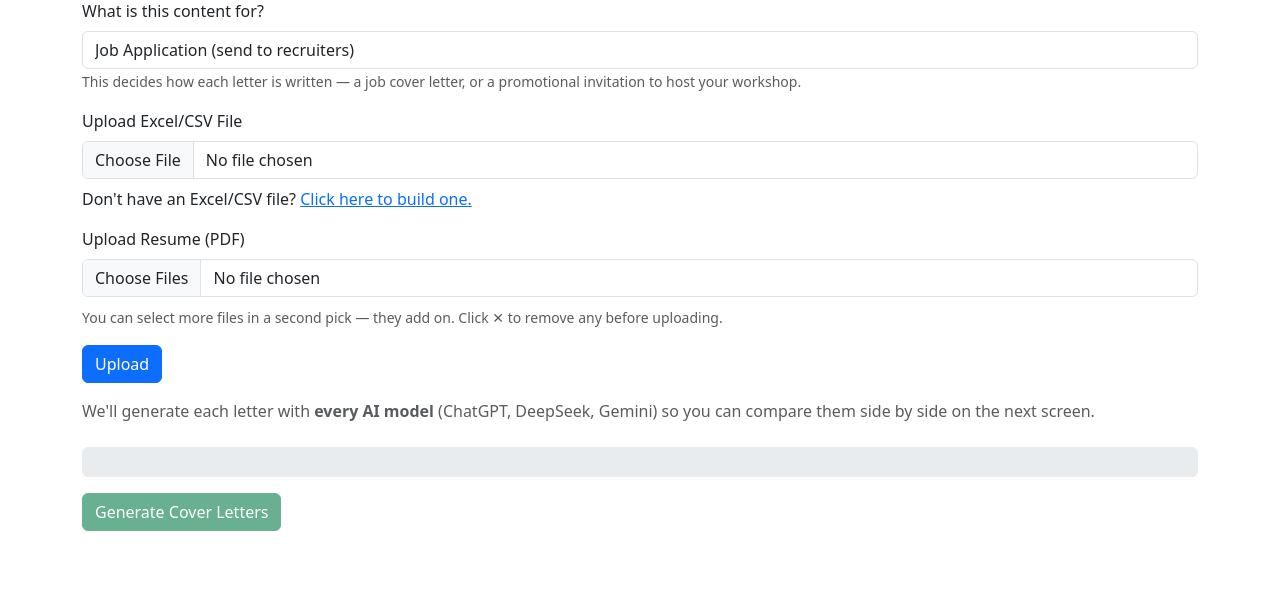
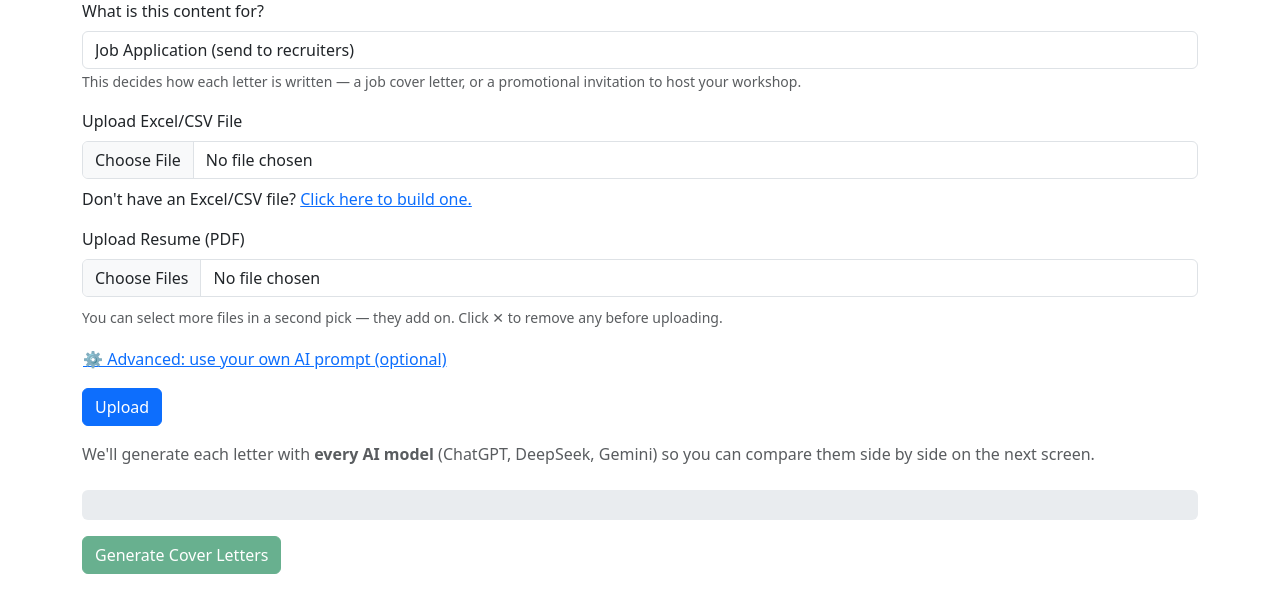
Before and after one commit to madiha1ahmed/resume-shots-final, a Flask app: page /upload in a window 1280 px wide. Shown: the part 95-707 px from the top of the page. Run offline with Flask 2, Linux system fonts and the light colour scheme; the visitor is signed in with stand-in values (Sample User, id 1); some libraries are stand-ins or nearby versions.

Commit message:
Add custom AI prompt option (test your own prompt from the UI)

```diff
--- a/app.py
+++ b/app.py
@@ -452,47 +452,58 @@ def fetch_website_info(website_url):
     return None
 
 # Generate AI-based cover letter
-def generate_cover_letter(company_name, job_position, job_description, website_info, resume_text, llm_provider, content_type="job_application"):
-    #print(f"🚀 Starting cover letter for {company_name} - {job_position}")
+# =========================================================================
+# Prompt templates. Placeholders in {curly_braces} are filled at generation.
+# Users can override these with their own prompt from the upload page.
+# Available placeholders:
+#   {company_name} {job_position} {job_description}
+#   {resume_text}  {website_section} {current_date}
+# =========================================================================
+
+JOB_PROMPT_TEMPLATE = """
+    You are a **highly precise and fact-based** job application assistant.
+    Your task is to generate a **truthful, concise, and professional** cover letter based **ONLY on the provided resume**.
+
+    **Candidate Details:**
+    - **Name:** [Name from {resume_text}]
+    - **Address:** [Address from {resume_text}]
+    - **Phone Number:** [Phone Number from {resume_text}]
+    - **Date:** {current_date}
+
+    **Job Application Details:**
+    - **Company:** {company_name}
+    - **Position:** {job_position}
+    - **Job Description:** {job_description}
+
+    **Candidate's Resume:**
+    {resume_text}
+
+    {website_section}
+
+    **STRICT RULES:**
+    - **DO NOT fabricate any experiences, degrees, or skills that are NOT present in the resume.**
+    - **Only extract relevant skills and qualifications from the resume text above.**
+    - **If a required skill is missing, acknowledge it politely and express eagerness to learn.**
+    - **No generic statements like "passionate about teaching" unless proven from the resume.**
+    - **If website insights are available, integrate them naturally.**
+    - **Do not include LinkedIn Profile in the cover letter**
+    - **No more than TWO paragraphs.**
+
+    **Example Cover Letter Structure:**
+
+    Dear Hiring Team of {company_name},
+
+    I am excited to apply for the {job_position} role at {company_name}. My background in **[relevant expertise from {resume_text}]** has enabled me to **[explain how your experience aligns with job responsibilities]**. {website_section}
+
+    I look forward to the opportunity to discuss how my expertise in **[relevant experience in {resume_text}]** can contribute to **[company's goal or project mentioned in job description]**.
+
+    Sincerely,
+    [Name from {resume_text}]
+    [City, Country from Address in {resume_text}]
+    Phone: [Phone number from {resume_text}]
     """
-    Generates a professional and truthful letter based strictly on resume details.
 
-    content_type controls how the letter is framed:
-      - "job_application"   -> a cover letter applying for a job (default / original behaviour)
-      - "workshop_promotion"-> a promotional outreach letter inviting a university/college
-                               to host or allow a workshop, NOT a job application.
-    """
-    #llm_provider = session.get('llm_provider', 'openai')  # Default to OpenAI if not set
-    # use the passed-in provider, default if None
-    if not llm_provider:
-        llm_provider = "openai"
-
-    llm = initialize_llm(llm_provider)
-
-    # Ensure that website information is included properly if available
-    #website_section = (
-       # f"\nI reviewed the information available on {company_name}'s website and was particularly drawn to {website_info}. "
-        #if website_info and website_info.lower() != "no website available"
-        #else ""
-    #)
-
-    if website_info and website_info.strip():
-        website_section = f"I reviewed {company_name}'s website and was particularly drawn to {website_info}."
-    else:
-        website_section = ""  # Leave blank if no website info
-
-
-    # Get the current date
-    current_date = datetime.today().strftime('%B %d, %Y')
-
-    if content_type == "workshop_promotion":
-        # ----- WORKSHOP PROMOTION PROMPT -----
-        # Here the Excel columns are re-interpreted:
-        #   Company Name    -> University / College / Institution name
-        #   Job Position    -> Workshop title / topic (if provided)
-        #   Job Description  -> Any extra context about the institution or workshop
-        # The resume is treated as the presenter's / organizer's credentials.
-        prompt_text = f"""
+WORKSHOP_PROMPT_TEMPLATE = """
     You are an experienced academic-outreach and partnerships specialist. Your job is to write a
     warm, professional, and genuinely persuasive **promotional email** that invites a university or
     college to **host a workshop for their students**. You are OFFERING value to the institution —
@@ -535,7 +546,7 @@ def generate_cover_letter(company_name, job_position, job_description, website_i
     ------------------------------------------------------------
     - Warm, confident, respectful, and student-focused — the voice of a knowledgeable professional offering a genuine opportunity, not a salesperson and not a job applicant.
     - Persuasive but never pushy or exaggerated. Avoid hype and empty clichés (e.g., "world-class", "revolutionary", "passionate about") unless the resume clearly supports them.
-    - Concise and skimmable: two short paragraphs plus a greeting and sign-off, roughly 120–180 words.
+    - Concise and skimmable: two short paragraphs plus a greeting and sign-off, roughly 120-180 words.
     - Personalize using the institution's website insights above when they are available, so the email feels tailored rather than mass-produced.
 
     ------------------------------------------------------------
@@ -548,111 +559,65 @@ def generate_cover_letter(company_name, job_position, job_description, website_i
     - Do NOT include LinkedIn or any social profiles.
     - Return ONLY the finished email body, ready to send — no explanations, notes, headings, or markdown code fences.
     """
+
+PROMPT_PLACEHOLDERS = ["company_name", "job_position", "job_description",
+                       "resume_text", "website_section", "current_date"]
+
+
+def render_prompt(template, values):
+    """Fill {placeholders} via literal replacement so stray braces in resume/job
+    text can never break prompt building."""
+    out = template
+    for key in PROMPT_PLACEHOLDERS:
+        out = out.replace("{" + key + "}", str(values.get(key, "") or ""))
+    return out
+
+
+def generate_cover_letter(company_name, job_position, job_description, website_info,
+                          resume_text, llm_provider, content_type="job_application",
+                          custom_prompt=None):
+    """
+    Generate a cover letter / workshop email.
+    If custom_prompt is provided (non-empty), it is used instead of the built-in
+    template; placeholders like {company_name} are still filled in.
+    """
+    if not llm_provider:
+        llm_provider = "openai"
+
+    llm = initialize_llm(llm_provider)
+
+    if website_info and str(website_info).strip():
+        website_section = f"I reviewed {company_name}'s website and was particularly drawn to {website_info}."
     else:
-        # ----- JOB APPLICATION PROMPT (original behaviour) -----
-        prompt_text = f"""
-    You are a **highly precise and fact-based** job application assistant.
-    Your task is to generate a **truthful, concise, and professional** cover letter based **ONLY on the provided resume**.
+        website_section = ""
 
-    **Candidate Details:**
-    - **Name:** [Name from {resume_text}]
-    - **Address:** [Address from {resume_text}]
-    - **Phone Number:** [Phone Number from {resume_text}]
-    - **Date:** {current_date}
+    current_date = datetime.today().strftime('%B %d, %Y')
 
-    **Job Application Details:**
-    - **Company:** {company_name}
-    - **Position:** {job_position}
-    - **Job Description:** {job_description}
-
-    **Candidate's Resume:**
-    {resume_text}
-
-    {website_section}
-
-    **STRICT RULES:**
-    - **DO NOT fabricate any experiences, degrees, or skills that are NOT present in the resume.**
-    - **Only extract relevant skills and qualifications from the resume text above.**
-    - **If a required skill is missing, acknowledge it politely and express eagerness to learn.**
-    - **No generic statements like "passionate about teaching" unless proven from the resume.**
-    - **If website insights are available, integrate them naturally.**
-    - **Do not include LinkedIn Profile in the cover letter**
-    - **No more than TWO paragraphs.**
-
-    **Example Cover Letter Structure:**
-
-    Dear Hiring Team of {company_name},
-
-    I am excited to apply for the {job_position} role at {company_name}. My background in **[relevant expertise from {resume_text}]** has enabled me to **[explain how your experience aligns with job responsibilities]**. {website_section}
-
-    I look forward to the opportunity to discuss how my expertise in **[relevant experience in {resume_text}]** can contribute to **[company's goal or project mentioned in job description]**.
-
-    Sincerely,
-    [Name from {resume_text}]
-    [City, Country from Address in {resume_text}]
-    Phone: [Phone number from {resume_text}]
-
-    """
-
-    # Runtime proof of which prompt was selected (visible in the server console).
-    mode_label = "WORKSHOP PROMOTION" if content_type == "workshop_promotion" else "JOB APPLICATION"
-    print(f"📝 [{mode_label}] provider={llm_provider} | {company_name} - {job_position}")
-
-    prompt = ChatPromptTemplate.from_template(prompt_text)
-
-    # Create an LLM Chain using LangChain
-    #chain = prompt | llm
-    #response = chain.invoke({
-        #"company_name": company_name,
-        #"job_position": job_position,
-        #"job_description": job_description,
-        #"resume_text": resume_text,  # Explicitly passing the extracted resume
-        #"website_info_integration": website_section,
-    #})
-
-    #return response.content  # Extract the generated cover letter
-
-    if llm_provider == "deepseek":
-        chain = prompt | llm
-
-    # Pass input variables to the model
-        response = chain.invoke({
+    values = {
         "company_name": company_name,
         "job_position": job_position,
         "job_description": job_description,
-        "resume_text": resume_text,  # Explicitly passing the extracted resume
-        "website_info_integration": website_section,
-        })
+        "resume_text": resume_text,
+        "website_section": website_section,
+        "current_date": current_date,
+    }
 
-        #print(f"✅ Finished cover letter for {company_name} - {job_position}")
+    if custom_prompt and custom_prompt.strip():
+        template = custom_prompt
+        mode_label = "CUSTOM PROMPT"
+    elif content_type == "workshop_promotion":
+        template = WORKSHOP_PROMPT_TEMPLATE
+        mode_label = "WORKSHOP PROMOTION"
+    else:
+        template = JOB_PROMPT_TEMPLATE
+        mode_label = "JOB APPLICATION"
 
-        return response.content
+    final_prompt = render_prompt(template, values)
 
-    elif llm_provider == "gemini":
-        chain = prompt | llm
+    print(f"📝 [{mode_label}] provider={llm_provider} | {company_name} - {job_position}")
 
-    # Pass input variables to the model
-        response = chain.invoke({
-        "company_name": company_name,
-        "job_position": job_position,
-        "job_description": job_description,
-        "resume_text": resume_text,  # Explicitly passing the extracted resume
-        "website_info_integration": website_section,
-        })
-
-        return response.content
-
-    else:
-        chain = prompt | llm
-        response = chain.invoke({
-        "company_name": company_name,
-        "job_position": job_position,
-        "job_description": job_description,
-        "resume_text": resume_text,  # Explicitly passing the extracted resume
-        "website_info_integration": website_section,
-    })
-        return response.content
-
+    response = llm.invoke(final_prompt)
+    return response.content
 
 import json
 
@@ -665,7 +630,7 @@ def upload_files():
 
     if request.method == 'POST':
         # Instead of session.clear(), selectively remove only upload-related keys
-        for key in ["email_path", "resume_paths", "emails_data", "workshop_image_path"]:
+        for key in ["email_path", "resume_paths", "emails_data", "workshop_image_path", "custom_prompt"]:
             session.pop(key, None)
 
 
@@ -701,6 +666,11 @@ def upload_files():
         session['email_path'] = email_path
         session['resume_paths'] = resume_paths  # Keep only file paths in session
 
+        # Optional custom prompt (advanced users can override the default template)
+        custom_prompt = (request.form.get('custom_prompt') or '').strip()
+        if custom_prompt:
+            session['custom_prompt'] = custom_prompt
+
         # Optional workshop banner image — embedded inline in workshop emails.
         workshop_image = request.files.get('workshop_image')
         if workshop_image and workshop_image.filename:
@@ -710,7 +680,9 @@ def upload_files():
 
         return jsonify({"success": True, "message": "Files uploaded successfully!"})
 
-    return render_template('upload.html')
+    return render_template('upload.html',
+                           job_prompt=JOB_PROMPT_TEMPLATE,
+                           workshop_prompt=WORKSHOP_PROMPT_TEMPLATE)
 
 def is_relevant_resume(job_description, resume_text):
     """
@@ -864,7 +836,7 @@ def cell_at(row, i):
         return ""
 
 
-def process_cover_letter_job(job_id, email_path, resume_paths, content_type="job_application"):
+def process_cover_letter_job(job_id, email_path, resume_paths, content_type="job_application", custom_prompt=None):
     """
     Background worker: reads the Excel, picks ONE resume per row, then generates a
     letter with EVERY active provider so the user can compare them in tabs.
@@ -933,7 +905,8 @@ def process_cover_letter_job(job_id, email_path, resume_paths, content_type="job
                         website_info,
                         best_resume_text,
                         provider,
-                        content_type
+                        content_type,
+                        custom_prompt
                     )
                 except Exception as e:
                     print(f"❌ {provider} failed for {job_position}: {e}")
@@ -977,6 +950,9 @@ def generate_cover_letters():
     content_type = request.args.get('content_type') or session.get('content_type', 'job_application')
     session['content_type'] = content_type
 
+    # Optional custom prompt the user typed on the upload page (blank -> use defaults)
+    custom_prompt = session.get('custom_prompt') or None
+
     if not email_path or not resume_paths:
         return jsonify({"success": False, "message": "Please upload Excel and resumes first."}), 400
 
@@ -996,7 +972,7 @@ def generate_cover_letters():
     # Start a background thread to process this job
     t = Thread(
         target=process_cover_letter_job,
-        args=(job_id, email_path, resume_paths, content_type),
+        args=(job_id, email_path, resume_paths, content_type, custom_prompt),
         daemon=True
     )
     t.start()
--- a/templates/upload.html
+++ b/templates/upload.html
@@ -52,6 +52,41 @@
                 <input type="file" class="form-control" name="workshop_image" id="workshop_image" accept="image/*">
                 <div id="imagePreview" class="mt-2"></div>
                 <small class="text-muted">This image is placed <strong>inside the email body</strong> (not as an attachment).</small>
+            </div>
+
+            <!-- Advanced: custom prompt (optional) -->
+            <div class="mb-3">
+                <button class="btn btn-link p-0" type="button" data-bs-toggle="collapse"
+                        data-bs-target="#customPromptBox" aria-expanded="false">
+                    ⚙️ Advanced: use your own AI prompt (optional)
+                </button>
+                <div class="collapse" id="customPromptBox">
+                    <div class="border rounded p-3 mt-2 bg-light">
+                        <p class="mb-2 text-muted" style="font-size:.9rem;">
+                            Leave this blank to use the built-in prompt. To test your own, paste a prompt below.
+                            You can use these placeholders and they'll be filled in automatically:
+                        </p>
+                        <p class="mb-2" style="font-size:.85rem;">
+                            <code>{company_name}</code> <code>{job_position}</code> <code>{job_description}</code>
+                            <code>{resume_text}</code> <code>{website_section}</code> <code>{current_date}</code>
+                        </p>
+                        <div class="d-flex gap-2 mb-2">
+                            <button type="button" class="btn btn-sm btn-outline-primary" id="loadDefaultPromptBtn">
+                                Load default template
+                            </button>
+                            <button type="button" class="btn btn-sm btn-outline-secondary" id="clearPromptBtn">
+                                Clear
+                            </button>
+                        </div>
+                        <textarea class="form-control" name="custom_prompt" id="custom_prompt" rows="10"
+                                  placeholder="Leave blank to use the default prompt, or paste your own here…"
+                                  style="font-family:monospace;font-size:.85rem;"></textarea>
+                        <small class="text-muted">
+                            Tip: click “Load default template” to start from the current prompt for the
+                            selected content type, then tweak it.
+                        </small>
+                    </div>
+                </div>
             </div>
 
             <button type="submit" id="uploadBtn" class="btn btn-primary">Upload</button>
@@ -289,8 +324,25 @@
         imageInput.addEventListener("change", renderImage);
         contentTypeSel.addEventListener("change", toggleWorkshopImage);
         toggleWorkshopImage();  // set initial state on page load
+
+        // ----- Custom prompt: load default template / clear -----
+        const DEFAULT_PROMPTS = {
+            job_application: {{ job_prompt | tojson }},
+            workshop_promotion: {{ workshop_prompt | tojson }}
+        };
+        const customPromptBox = document.getElementById("custom_prompt");
+
+        document.getElementById("loadDefaultPromptBtn").addEventListener("click", function () {
+            const mode = contentTypeSel.value || "job_application";
+            customPromptBox.value = (DEFAULT_PROMPTS[mode] || "").trim();
+        });
+        document.getElementById("clearPromptBtn").addEventListener("click", function () {
+            customPromptBox.value = "";
+        });
     })();
 </script>
 
+<script src="https://cdn.jsdelivr.net/npm/bootstrap@5.3.0/dist/js/bootstrap.bundle.min.js"></script>
+
 </body>
 </html>
```
